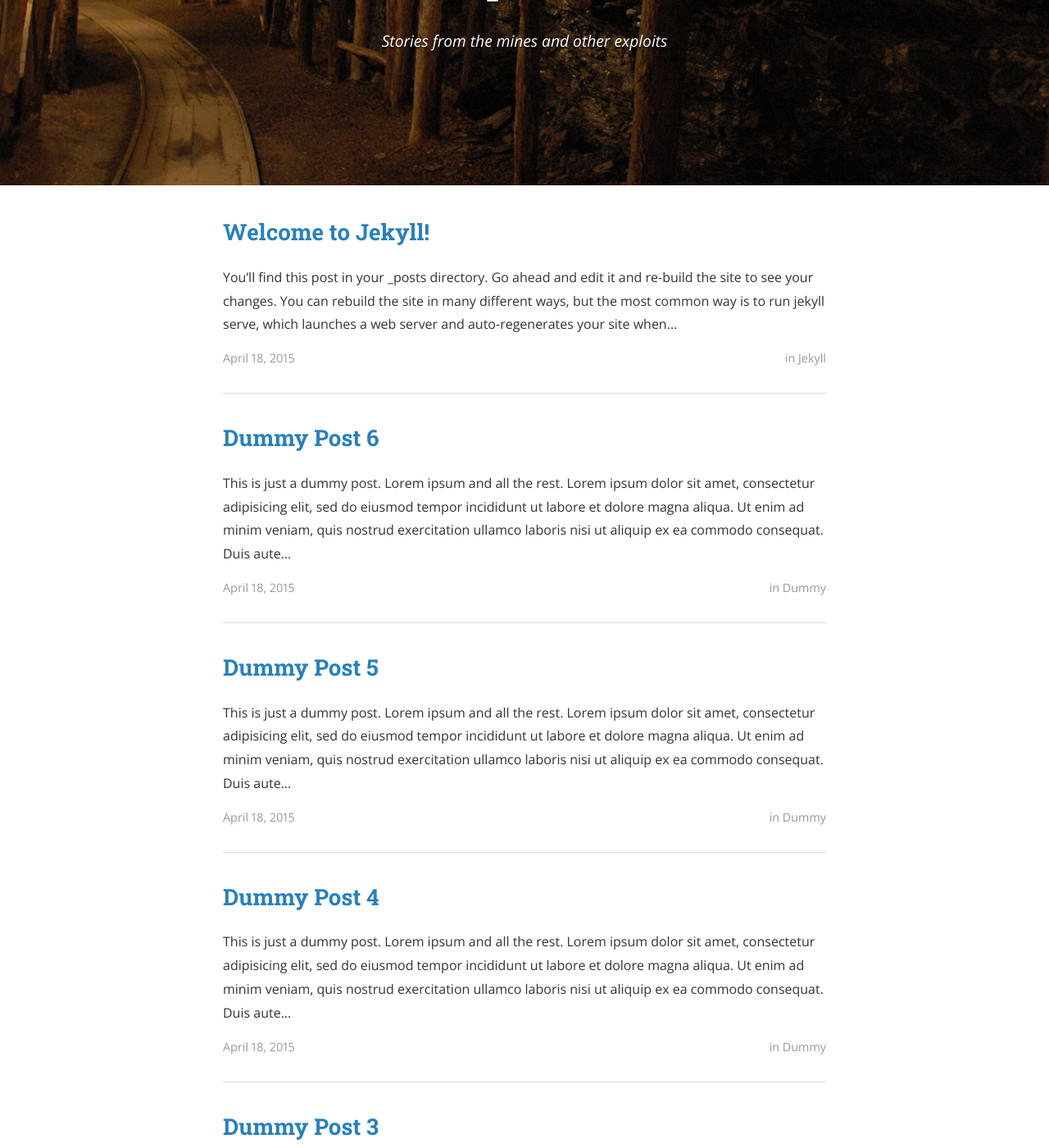
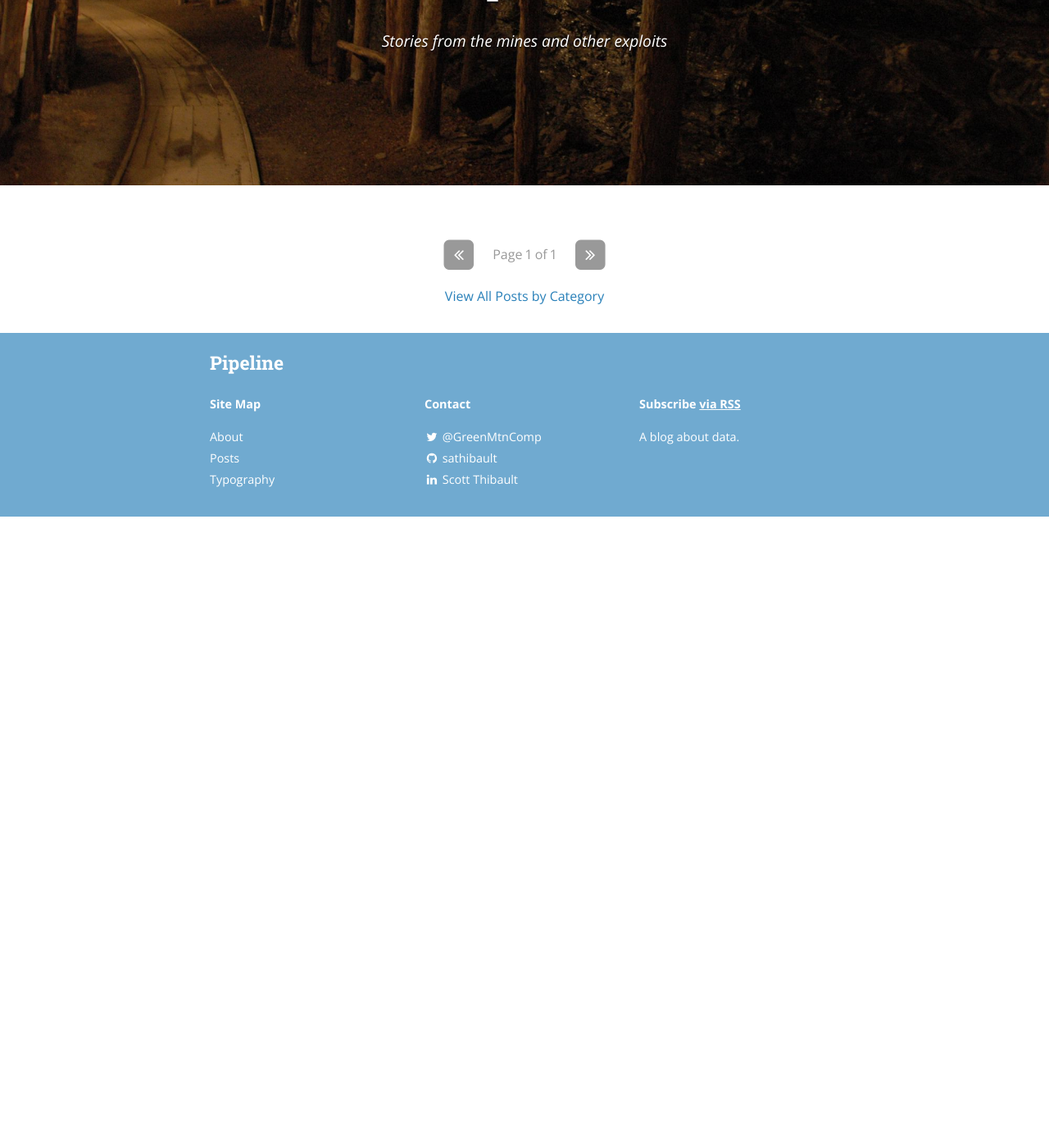
Before and after one commit to sathibault/blog, a Jekyll site: the page built from index.html, in a window 1280 px wide and 1400 px high, scrolled down 277 px. Shown: the whole window at 82% size. Built offline with Jekyll 4.4.1, drawn with Linux system fonts in a browser that asks for light colours; nearby versions of some CDN libraries; the list of posts is cut into pages by our own code; a style sheet for code colours, icons or effects is not loaded; after the commit the page ends 907 px from its top, so only the background shows below that; some of the changed text lies outside the part shown.

Commit message:
Remove dummies

```diff
--- a/_config.yml
+++ b/_config.yml
@@ -11,7 +11,6 @@
   A blog about data.
 baseurl: "/blog/" # the subpath of your site, e.g. /blog/
 url: "http://sathibault.github.io" # the base hostname & protocol for your site
-#cover: "assets/salt_mine_old_corridor.jpg"
 cover: "assets/old_mine-lo.jpg"
 logo: "assets/blog-logo.png"
 
@@ -28,11 +27,8 @@
 
 # Category descriptions (for archive pages)
 descriptions:
-  - cat: jekyll
-    desc: "Posts describing Jekyll setup techniques."
-
-  - cat: dummy
-    desc: "Just some placeholder posts, lorem ipsum and the rest."
+  - cat: nlp
+    desc: "Natural Language Processing"
 
 # Social icons and sharing options
 #
--- a/_posts/2015-04-18-dummy.markdown
+++ /dev/null
@@ -1,16 +0,0 @@
----
-layout: post
-title:  "Dummy Post"
-date:   2015-04-18 08:43:59
-author: Ben Centra
-categories: Dummy
----
-
-This is just a dummy post. Lorem ipsum and all the rest.
-
-Lorem ipsum dolor sit amet, consectetur adipisicing elit, sed do eiusmod
-tempor incididunt ut labore et dolore magna aliqua. Ut enim ad minim veniam,
-quis nostrud exercitation ullamco laboris nisi ut aliquip ex ea commodo
-consequat. Duis aute irure dolor in reprehenderit in voluptate velit esse
-cillum dolore eu fugiat nulla pariatur. Excepteur sint occaecat cupidatat non
-proident, sunt in culpa qui officia deserunt mollit anim id est laborum.
--- a/_posts/2015-04-18-dummy3.markdown
+++ /dev/null
@@ -1,16 +0,0 @@
----
-layout: post
-title:  "Dummy Post 3"
-date:   2015-04-18 08:43:59
-author: Ben Centra
-categories: Dummy
----
-
-This is just a dummy post. Lorem ipsum and all the rest.
-
-Lorem ipsum dolor sit amet, consectetur adipisicing elit, sed do eiusmod
-tempor incididunt ut labore et dolore magna aliqua. Ut enim ad minim veniam,
-quis nostrud exercitation ullamco laboris nisi ut aliquip ex ea commodo
-consequat. Duis aute irure dolor in reprehenderit in voluptate velit esse
-cillum dolore eu fugiat nulla pariatur. Excepteur sint occaecat cupidatat non
-proident, sunt in culpa qui officia deserunt mollit anim id est laborum.
--- a/_posts/2015-04-18-dummy4.markdown
+++ /dev/null
@@ -1,17 +0,0 @@
----
-layout: post
-title:  "Dummy Post 4"
-date:   2015-04-18 08:43:59
-author: Ben Centra
-categories: Dummy
-tags: ipsum
----
-
-This is just a dummy post. Lorem ipsum and all the rest.
-
-Lorem ipsum dolor sit amet, consectetur adipisicing elit, sed do eiusmod
-tempor incididunt ut labore et dolore magna aliqua. Ut enim ad minim veniam,
-quis nostrud exercitation ullamco laboris nisi ut aliquip ex ea commodo
-consequat. Duis aute irure dolor in reprehenderit in voluptate velit esse
-cillum dolore eu fugiat nulla pariatur. Excepteur sint occaecat cupidatat non
-proident, sunt in culpa qui officia deserunt mollit anim id est laborum.
--- a/_posts/2015-04-18-dummy5.markdown
+++ /dev/null
@@ -1,17 +0,0 @@
----
-layout: post
-title:  "Dummy Post 5"
-date:   2015-04-18 08:43:59
-author: Ben Centra
-categories: Dummy
-tags: lorem
----
-
-This is just a dummy post. Lorem ipsum and all the rest.
-
-Lorem ipsum dolor sit amet, consectetur adipisicing elit, sed do eiusmod
-tempor incididunt ut labore et dolore magna aliqua. Ut enim ad minim veniam,
-quis nostrud exercitation ullamco laboris nisi ut aliquip ex ea commodo
-consequat. Duis aute irure dolor in reprehenderit in voluptate velit esse
-cillum dolore eu fugiat nulla pariatur. Excepteur sint occaecat cupidatat non
-proident, sunt in culpa qui officia deserunt mollit anim id est laborum.
--- a/_posts/2015-04-18-dummy6.markdown
+++ /dev/null
@@ -1,16 +0,0 @@
----
-layout: post
-title:  "Dummy Post 6"
-date:   2015-04-18 08:43:59
-categories: Dummy
-tags: lorem ipsum
----
-
-This is just a dummy post. Lorem ipsum and all the rest.
-
-Lorem ipsum dolor sit amet, consectetur adipisicing elit, sed do eiusmod
-tempor incididunt ut labore et dolore magna aliqua. Ut enim ad minim veniam,
-quis nostrud exercitation ullamco laboris nisi ut aliquip ex ea commodo
-consequat. Duis aute irure dolor in reprehenderit in voluptate velit esse
-cillum dolore eu fugiat nulla pariatur. Excepteur sint occaecat cupidatat non
-proident, sunt in culpa qui officia deserunt mollit anim id est laborum.
--- a/_posts/2015-04-18-welcome-to-jekyll.markdown
+++ /dev/null
@@ -1,53 +0,0 @@
----
-layout: post
-title:  "Welcome to Jekyll!"
-date:   2015-04-18 08:43:59
-author: Ben Centra
-categories: Jekyll
-tags:	jekyll welcome
-cover:  "assets/instacode.png"
----
-
-You’ll find this post in your `_posts` directory. Go ahead and edit it and re-build the site to see your changes. You can rebuild the site in many different ways, but the most common way is to run `jekyll serve`, which launches a web server and auto-regenerates your site when a file is updated.
-
-## Adding New Posts
-
-To add new posts, simply add a file in the `_posts` directory that follows the convention `YYYY-MM-DD-name-of-post.ext` and includes the necessary front matter. Take a look at the source for this post to get an idea about how it works.
-
-### Tags and Categories
-
-If you list one or more categories or tags in the front matter of your post, they will be included with the post on the page as links. Clicking the link will bring you to an auto-generated archive page for the category or tag, created using the [jekyll-archive][jekyll-archive] gem.
-
-### Cover Images
-
-To add a cover image to your post, set the "cover" property in the front matter with the relative URL of the image (i.e. <code>cover: "assets/cover_image.jpg"</code>).
-
-### Code Snippets
-
-You can use [highlight.js][highlight] to add syntax highlig code snippets:
-
-<pre><code class="hljs javascript">function demo(string, times) {
-  for (var i = 0; i < times; i++) {
-    console.log(string);
-  }
-}
-demo("hello, world!", 10);</code></pre>
-
-### Images
-
-Lightbox has been enabled for images. To create the link that'll launch the lightbox, add <code>data-lightbox</code> and <code>data-title</code> attributes to an <code>&lt;a&gt;</code> tag around your <code>&lt;img&gt;</code> tag. The result is:
-
-<a href="//bencentra.com/assets/images/falcon9_large.jpg" data-lightbox="falcon9-large" data-title="Check out the Falcon 9 from SpaceX">
-  <img src="//bencentra.com/assets/images/falcon9_small.jpg" title="Check out the Falcon 9 from SpaceX">
-</a>
-
-For more information, check out the [Lightbox][lightbox] website.
-
-Check out the [Jekyll docs][jekyll] for more info on how to get the most out of Jekyll. File all bugs/feature requests at [Jekyll’s GitHub repo][jekyll-gh]. If you have questions, you can ask them on [Jekyll’s dedicated Help repository][jekyll-help].
-
-[jekyll]:      http://jekyllrb.com
-[jekyll-gh]:   https://github.com/jekyll/jekyll
-[jekyll-help]: https://github.com/jekyll/jekyll-help
-[highlight]:   https://highlightjs.org/
-[lightbox]:    http://lokeshdhakar.com/projects/lightbox2/
-[jekyll-archive]: https://github.com/jekyll/jekyll-archives
```
Also changed, not shown: _posts/2015-04-18-dummy2.markdown (deleted, +0 -16 lines).
